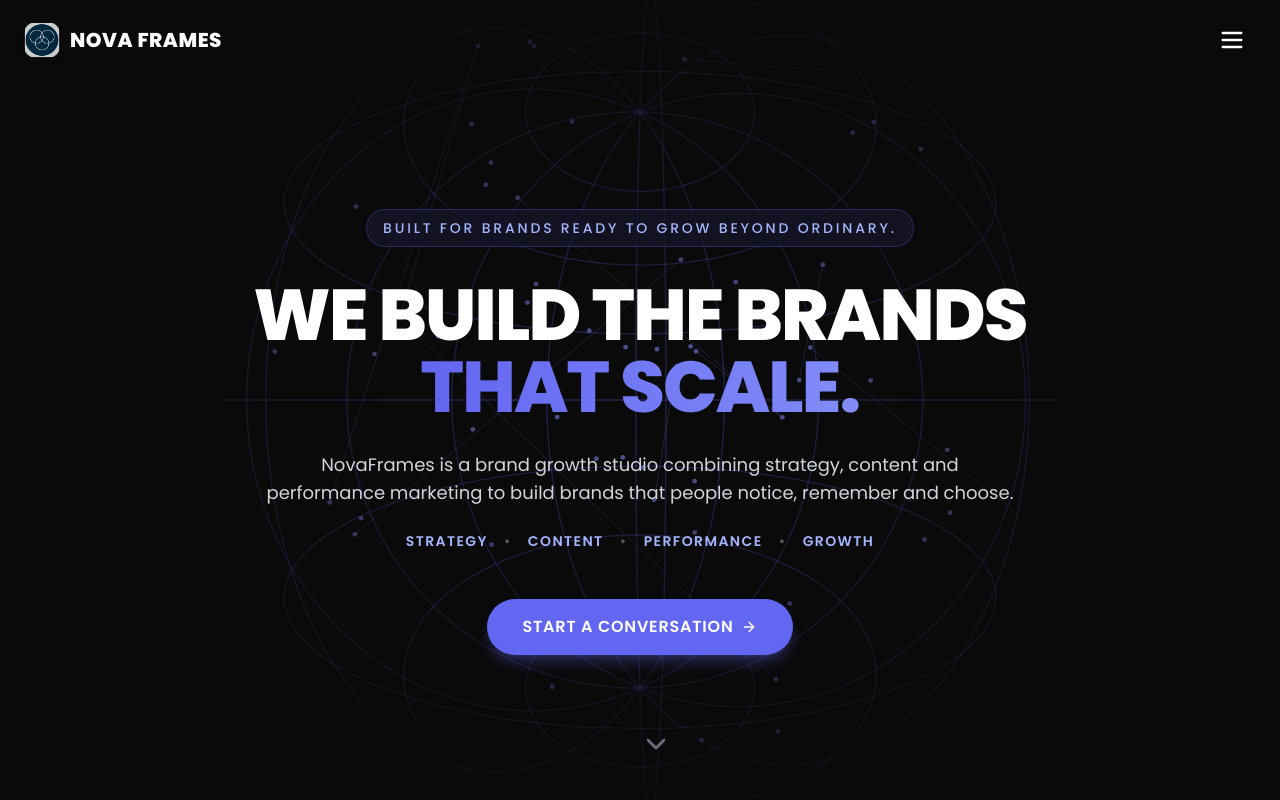
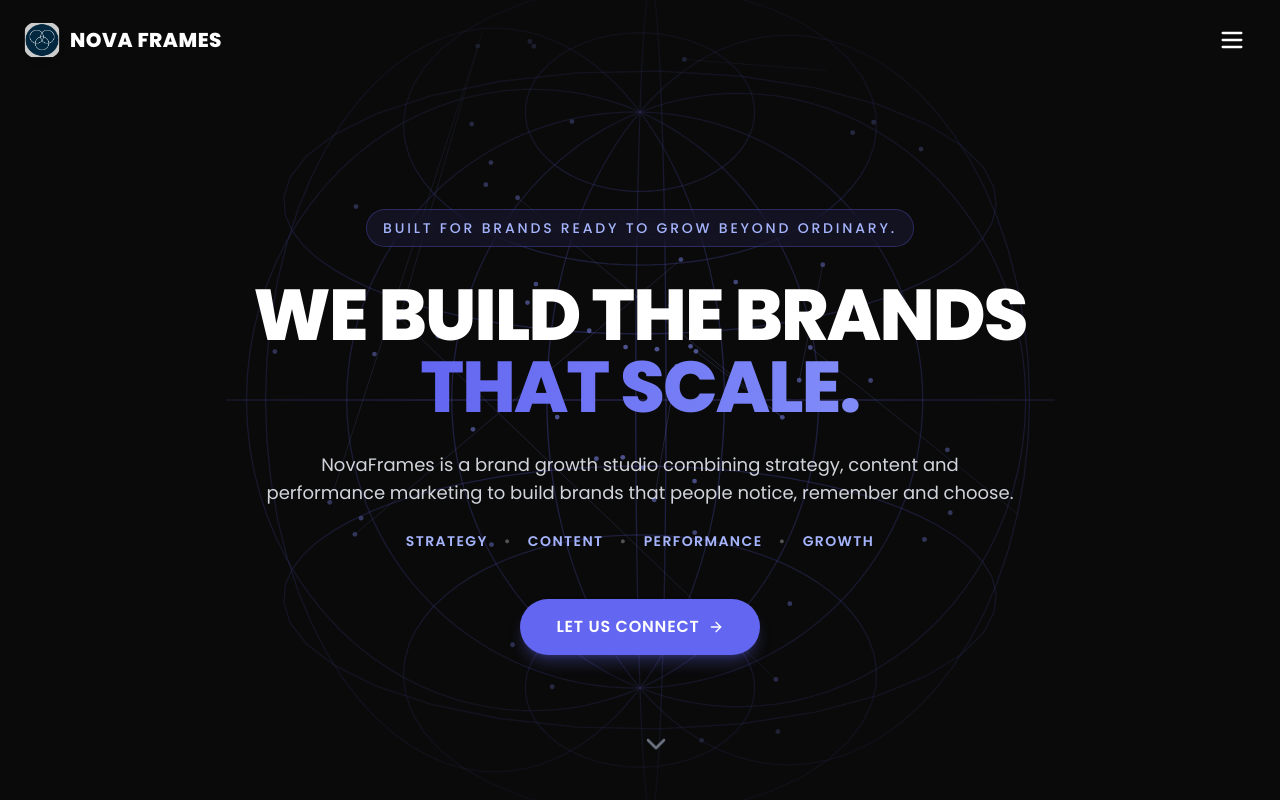
Before and after one commit to Vasanthank994499/Nova-frames-, a Next.js app: page / in a window 1280 px wide. Shown: the top 800 px of the page. Built offline with nearby package versions, Linux system fonts and the light colour scheme.

Commit message:
feat: update call-to-action text from 'Start a Conversation' to 'Let Us Connect'

```diff
--- a/app/clients/page.tsx
+++ b/app/clients/page.tsx
@@ -172,7 +172,7 @@ export default function ClientsPage() {
               href="/contact"
               className="inline-flex items-center gap-2 mt-6 px-8 py-4 rounded-full bg-accent hover:bg-accent-glow text-white font-semibold text-sm uppercase tracking-wider transition-all"
             >
-              <span>Start a Conversation</span>
+              <span>Let Us Connect</span>
               <ArrowRight className="w-4 h-4" />
             </Link>
           </div>
--- a/components/Hero.tsx
+++ b/components/Hero.tsx
@@ -82,7 +82,7 @@ export default function Hero() {
             href="/contact"
             className="w-full sm:w-auto inline-flex items-center justify-center gap-2 px-8 py-3.5 sm:px-9 sm:py-4 text-sm sm:text-base font-semibold rounded-full bg-accent hover:bg-accent-glow active:scale-[0.98] text-white transition-all shadow-lg shadow-accent/30 hover:shadow-accent/50 sm:animate-float animate-glow-pulse uppercase tracking-wider min-h-[48px]"
           >
-            <span>Start a Conversation</span>
+            <span>Let Us Connect</span>
             <ArrowRight className="w-4 h-4" />
           </Link>
         </motion.div>
--- a/components/MobileNav.tsx
+++ b/components/MobileNav.tsx
@@ -89,7 +89,7 @@ export default function MobileNav({ isOpen, onClose }: MobileNavProps) {
                 onClick={onClose}
                 className="inline-flex items-center justify-center gap-2 px-7 py-3.5 sm:py-3 rounded-full bg-accent hover:bg-accent-glow active:scale-[0.98] text-white text-xs sm:text-sm font-semibold uppercase tracking-wider transition-all shadow-lg shadow-accent/30 min-h-[44px]"
               >
-                <span>Start a Conversation</span>
+                <span>Let Us Connect</span>
                 <ArrowRight className="w-4 h-4" />
               </Link>
             </motion.div>
--- a/components/WhatsAppFloatingButton.tsx
+++ b/components/WhatsAppFloatingButton.tsx
@@ -4,7 +4,7 @@ import { motion } from 'framer-motion';
 
 export default function WhatsAppFloatingButton() {
   const phoneNumber = '917826069557';
-  const defaultMessage = encodeURIComponent("Hi Nova Frames, I'd like to start a conversation about growing my brand.");
+  const defaultMessage = encodeURIComponent("Hi Nova Frames, Let us connect to discuss growing my brand.");
   const whatsappUrl = `https://wa.me/${phoneNumber}?text=${defaultMessage}`;
 
   return (
```
